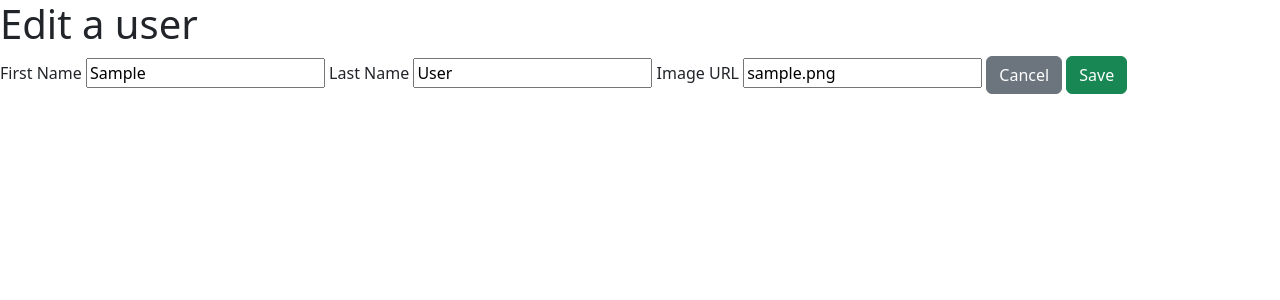
After one commit to shavinski/flask-blogly, a Flask app: page /users/1/edit in a window 1280 px wide. The commit adds this page. Shown: the top 300 px of the page. Run offline with Flask 3, Linux system fonts and the light colour scheme; tables that the repository leaves empty hold one stand-in row (values such as "Sample post").

Commit message:
add edit feature, work on delete feature

```diff
--- a/app.py
+++ b/app.py
@@ -23,7 +23,8 @@ def show_home():
 @app.get('/users')
 def show_allUsers():
 
-    return render_template("all_users.html")
+    users = User.query.all()
+    return render_template("all_users.html", users = users)
 
 @app.get('/users/new')
 def show_form():
@@ -43,3 +44,51 @@ def add_user():
     db.session.commit()
 
     return redirect('/users')
+
+@app.get('/users/<int:user_id>')
+def load_userid_page(user_id):
+
+    user = User.query.get(user_id)
+
+
+    #TODO: Should we have only have the instance here, or should we have first_name = user.first_name, last_name = user.last_name etc
+    return render_template('user_detail.html', user = user)
+
+@app.get('/users/<int:user_id>/edit')
+def load_user_edit(user_id):
+
+    user = User.query.get(user_id)
+
+    return render_template('edit_user.html', user = user)
+
+@app.post('/users/<int:user_id>/edit')
+def submit_updated_info(user_id):
+
+    user = User.query.get(user_id)
+
+    first_name = request.form['first_name']
+    last_name = request.form['last_name']
+    image_url = request.form['image_url']
+
+
+    user.first_name = first_name
+    user.last_name = last_name
+    user.image_url = image_url
+
+    db.session.add(user)
+    db.session.commit()
+
+    return redirect('/users')
+
+@app.post('/users/<int:user_id>/delete')
+def delete_user(user_id):
+
+    user = User.query.get(user_id)
+
+    db.session.delete(user)
+    db.session.commit()
+
+    return redirect('/users')
+
+# @app.get('/users/<int:user_id>/delete')
+# def reload_users_page(user_id):
--- a/templates/base.html
+++ b/templates/base.html
@@ -4,6 +4,7 @@
     <meta charset="UTF-8">
     <meta http-equiv="X-UA-Compatible" content="IE=edge">
     <meta name="viewport" content="width=device-width, initial-scale=1.0">
+    <link href="https://cdn.jsdelivr.net/npm/bootstrap@5.3.0-alpha3/dist/css/bootstrap.min.css" rel="stylesheet" integrity="sha384-KK94CHFLLe+nY2dmCWGMq91rCGa5gtU4mk92HdvYe+M/SXH301p5ILy+dN9+nJOZ" crossorigin="anonymous">
     <title>Blogly</title>
 </head>
 <body>
--- /dev/null
+++ b/templates/edit_user.html
@@ -0,0 +1,24 @@
+{% extends "base.html" %}
+
+{% block content %}
+
+<h1>Edit a user</h1>
+
+<form method="POST">
+
+    <label for="first_name">First Name</label>
+    <input type="text" id="first_name" name="first_name" value="{{user.first_name}}">
+
+    <label for="last_name">Last Name</label>
+    <input type="text" id="last_name" name="last_name" value="{{user.last_name}}">
+
+    <label for="image_url">Image URL</label>
+    <input type="url" id="image_url" name="image_url" value="{{user.image_url}}">
+
+    <button class="btn btn-secondary">Cancel</button>
+    <button class="btn btn-success">Save</button>
+
+    </form>
+
+
+{% endblock %}
--- a/templates/new_user_form.html
+++ b/templates/new_user_form.html
@@ -13,7 +13,7 @@
 <label for="image_url">Image URL</label>
 <input type="url" id="image_url" name="image_url" placeholder="http://example.com">
 
-<button>Add</button>
+<button class="btn btn-primary">Add</button>
 
 </form>
 
```
Also changed, not shown: templates/all_users.html (+12 -4 lines), templates/user_detail.html (added, +15 -0 lines).
